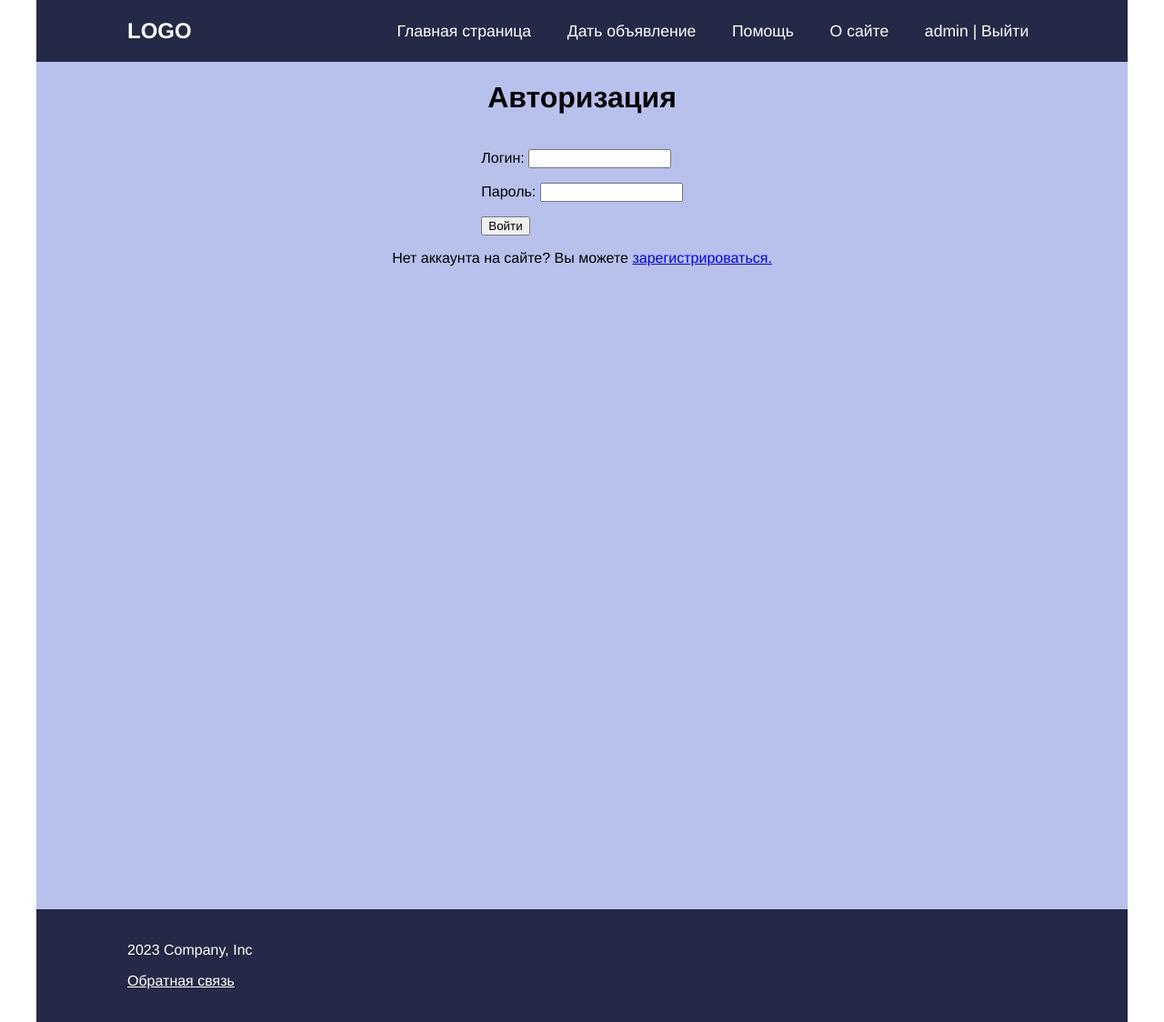
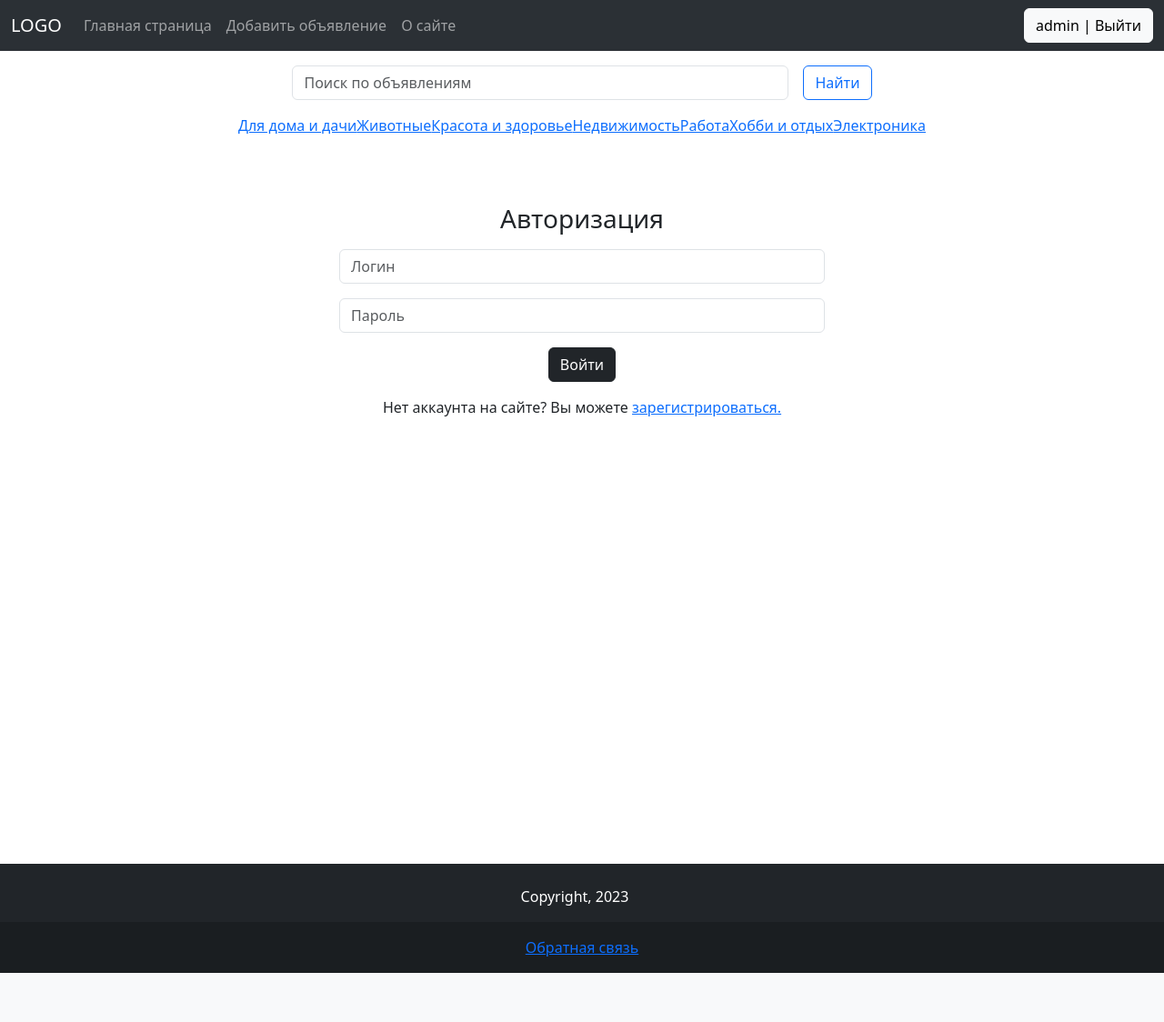
Before and after one commit to vtyurin89/Django_test2, a Django app: page /login/ in a window 1280 px wide. Shown: the whole page at 91% size. After the commit the page ends 1070 px from the top, so only its background shows below. Run offline with Django 4.2, Linux system fonts and the light colour scheme; a user stored in the database is signed in; data comes from the database, SQL or seed files in the repository; both versions use the stored data as it was after the commit; some libraries are stand-ins or nearby versions.

Commit message:
Version 0.15

```diff
--- a/adpage/adpage/settings.py
+++ b/adpage/adpage/settings.py
@@ -38,6 +38,7 @@ INSTALLED_APPS = [
     'django.contrib.sessions',
     'django.contrib.messages',
     'django.contrib.staticfiles',
+    'bootstrap5',
     'debug_toolbar',
     'captcha',
     'ads.apps.AdsConfig',
--- a/adpage/ads/forms.py
+++ b/adpage/ads/forms.py
@@ -7,25 +7,32 @@ from captcha.fields import CaptchaField
 from .models import *
 
 class AddPostForm(forms.ModelForm):
-    def __init__(self, *args, **kwargs):
-        super().__init__(*args, **kwargs)
+   def __init__(self, *args, **kwargs):
+       super().__init__(*args, **kwargs)
+   captcha = CaptchaField(label='Код с картинки')
 
-    class Meta:
-        model = Ad
-        fields = ['title', 'slug', 'content', 'price', 'cat', 'is_published']
+   class Meta:
+       model = Ad
+       fields = ['title', 'slug', 'content', 'price', 'cat']
+       widgets = {'title': forms.TextInput(attrs={'class': 'form-control'}),
+                  'slug': forms.TextInput(attrs={'class': 'form-control'}),
+                  'content': forms.Textarea(attrs={'class': 'form-control'}),
+                  'price': forms.TextInput(attrs={'class': 'form-control'}),
+                  'cat': forms.Select(attrs={'class': 'form-select'}),
+}
 
-    def clean_title(self):
-        title = self.cleaned_data['title']
-        if len(title) > 200:
-            raise ValidationError('Максимальная длина названия - 200 символов')
-        return title
+   def clean_title(self):
+       title = self.cleaned_data['title']
+       if len(title) > 200:
+           raise ValidationError('Максимальная длина названия - 200 символов')
+       return title
 
 
 class RegisterUserForm(UserCreationForm):
-    username = forms.CharField(label='Логин', widget=forms.TextInput(attrs={'class': 'form-input'}))
-    email = forms.EmailField(label='Email', widget=forms.EmailInput(attrs={'class': 'form-input'}))
-    password1 = forms.CharField(label='Пароль', widget=forms.PasswordInput(attrs={'class': 'form-input'}))
-    password2 = forms.CharField(label='Повторите пароль', widget=forms.PasswordInput(attrs={'class': 'form-input'}))
+    username = forms.CharField(label='Логин', widget=forms.TextInput(attrs={'class': 'form-control', 'placeholder': 'Логин'}))
+    email = forms.EmailField(label='Email', widget=forms.EmailInput(attrs={'class': 'form-control', 'placeholder': 'E-mail'}))
+    password1 = forms.CharField(label='Пароль', widget=forms.PasswordInput(attrs={'class': 'form-control', 'placeholder': 'Пароль'}))
+    password2 = forms.CharField(label='Повторите пароль', widget=forms.PasswordInput(attrs={'class': 'form-control', 'placeholder': 'Повторите пароль'}))
     captcha = CaptchaField(label='Код с картинки')
 
     class Meta:
@@ -34,12 +41,12 @@ class RegisterUserForm(UserCreationForm):
 
 
 class LoginUserForm(AuthenticationForm):
-    username = forms.CharField(label='Логин', widget=forms.TextInput(attrs={'class': 'form-input'}))
-    password = forms.CharField(label='Пароль', widget=forms.PasswordInput(attrs={'class': 'form-input'}))
+    username = forms.CharField(label='Логин', widget=forms.TextInput(attrs={'class': 'form-control', 'placeholder': 'Логин'}))
+    password = forms.CharField(label='Пароль', widget=forms.PasswordInput(attrs={'class': 'form-control', 'placeholder': 'Пароль'}))
 
 
 class ContactForm(forms.Form):
-    name = forms.CharField(label='Имя', max_length=255)
-    email = forms.EmailField(label='Email')
-    content = forms.CharField(label='Сообщение', widget=forms.Textarea(attrs={'cols': 60, 'rows': 10}))
+    name = forms.CharField(label='Имя', max_length=255, widget=forms.TextInput(attrs={'class': 'form-control'}))
+    email = forms.EmailField(label='Email', widget=forms.TextInput(attrs={'class': 'form-control'}))
+    content = forms.CharField(label='Сообщение', widget=forms.Textarea(attrs={'cols': 60, 'rows': 10, 'class': 'form-control', 'placeholder': 'О чём вы хотели бы нам сообщить?'}))
     captcha = CaptchaField(label='Код с картинки')
--- a/adpage/ads/models.py
+++ b/adpage/ads/models.py
@@ -5,7 +5,7 @@ from django.urls import reverse
 # Create your models here.
 class Ad(models.Model):
     title = models.CharField(max_length=255, verbose_name='Товар')
-    slug = models.SlugField(max_length=100, unique=True, db_index=True, verbose_name='URL')
+    slug = models.SlugField(max_length=100, unique=True, db_index=True, verbose_name='Slug-значение')
     content = models.TextField(blank=True, verbose_name='Описание')
     price = models.FloatField(blank=True, verbose_name='Цена')
     time_published = models.DateTimeField(auto_now_add=True, verbose_name='Опубликовано')
--- a/adpage/ads/static/ads/css/styles.css
+++ /dev/null
@@ -1,150 +0,0 @@
-* {
-    box-sizing: border-box;
-    font-family: 'Helvetica'
-}
-
-body{
-    max-width: 1200px;
-    margin: auto;
-}
-
-header {
-    top: 0;
-    left: 0;
-    right: 0;
-    width: 100%;
-    padding: 20px 100px;
-    background-color: #232946;
-    display: flex;
-    justify-content: space-between;
-    align-items: center;
-}
-
-.btn-login {
-    width: 100px;
-    height: 40px;
-    border: 1px solid white;
-    border-radius: 6px;
-    font-size: 1.1em;
-    font-weight: 500;
-    margin-left: 1em;
-}
-
-.btn-login:hover {
-    background-color: #eebbc3;
-    color: #232946;
-}
-
-.btn-login:active {
-    box-shadow: inset -2px -2px 3px rgba(255, 255, 255, 0.6), inset 2px 2px 3px rgba(0, 0, 0, 0.6);
-}
-
-.logo a {
-    color: white;
-    font-weight: 700;
-    padding: 0;
-    margin: 0;
-    text-decoration: none;
-}
-
-header h2 {
-    margin: 0;
-}
-
-.menu a {
-    color: white;
-    margin-left: 1em;
-    font-size: 1.1em;
-    text-decoration: none;
-    font-weight: 500;
-    padding: 0.5em;
-}
-
-.menu a:hover{
-    background-color: #eebbc3;
-    border-radius: 6px;
-    color: #232946;
-}
-
-.menu a:active {
-    box-shadow: inset -2px -2px 3px rgba(255, 255, 255, 0.6), inset 2px 2px 3px rgba(0, 0, 0, 0.6);
-}
-
-.categories {
-    width: 100%;
-    padding: 5px 200px;
-    display: grid;
-    grid-template-columns: repeat(5, 1fr);
-    grid-gap: 5px;
-}
-
-.categories a {
-    text-decoration: none;
-    text-align: center
-}
-
-.mainlist {
-    padding: 1em 1em;
-    list-style-type: none;
-}
-
-.mainlist li {
-    text-decoration: none;
-}
-
-.mainthing {
-    background-color: #b8c1ec;
-    min-height: 1000px;
-    padding-bottom: 1em;
-}
-
-.title{
-    margin-left: 1em;
-}
-
-.new-ad {
-    display:table;
-    margin:auto;
-}
-
-.new-ad-p {
-    text-align: center;
-}
-
-.about {
-    margin: 1em 1em;
-}
-
-.paginator ul li {
-    display: inline;
-}
-
-.paginator ul li{
-    font-size: 1.1em;
-    margin-right: 0.625%;
-}
-
-.register {
-    display:table;
-    margin:auto;
-}
-
-.register-h {
- text-align: center;
-}
-
-.container {
-
-}
-
-footer {
-    background-color: #232946;
-    margin: 0px;
-    padding: 20px 100px;
-    min-height: 100px;
-    color: white;
-}
-
-footer a {
-    color: white;
-}
--- a/adpage/ads/templates/ads/about.html
+++ b/adpage/ads/templates/ads/about.html
@@ -4,7 +4,9 @@
 
 {% block content %}
 <div class="about">
-<h2>Информация о нашем замечательном сайте</h2>
+<h2 class="mt-4">Информация о нашем замечательном сайте</h2>
+<p>Lorem ipsum dolor sit amet, consectetur adipiscing elit, sed do eiusmod tempor incididunt ut labore et dolore magna aliqua. Ut enim ad minim veniam, quis nostrud exercitation ullamco laboris nisi ut aliquip ex ea commodo consequat. Duis aute irure dolor in reprehenderit in voluptate velit esse cillum dolore eu fugiat nulla pariatur. Excepteur sint occaecat cupidatat non proident, sunt in culpa qui officia deserunt mollit anim id est laborum.</p>
+<p>Lorem ipsum dolor sit amet, consectetur adipiscing elit, sed do eiusmod tempor incididunt ut labore et dolore magna aliqua. Ut enim ad minim veniam, quis nostrud exercitation ullamco laboris nisi ut aliquip ex ea commodo consequat. Duis aute irure dolor in reprehenderit in voluptate velit esse cillum dolore eu fugiat nulla pariatur. Excepteur sint occaecat cupidatat non proident, sunt in culpa qui officia deserunt mollit anim id est laborum.</p>
 <p>Lorem ipsum dolor sit amet, consectetur adipiscing elit, sed do eiusmod tempor incididunt ut labore et dolore magna aliqua. Ut enim ad minim veniam, quis nostrud exercitation ullamco laboris nisi ut aliquip ex ea commodo consequat. Duis aute irure dolor in reprehenderit in voluptate velit esse cillum dolore eu fugiat nulla pariatur. Excepteur sint occaecat cupidatat non proident, sunt in culpa qui officia deserunt mollit anim id est laborum.</p>
 </div>
 {% endblock %}
--- a/adpage/ads/templates/ads/base.html
+++ b/adpage/ads/templates/ads/base.html
@@ -1,27 +1,80 @@
 {% load static %}
+{% load bootstrap5 %}
+  {% bootstrap_css %}
+  {% bootstrap_javascript %}
+
 <!DOCTYPE html>
 <html>
     <head>
         <title>{% block title %}{% endblock title %}</title>
         <meta charset="UTF-8" http-equiv="Content-Type" content="text/html">
+        <link href="https://cdn.jsdelivr.net/npm/bootstrap@5.3.0-alpha3/dist/css/bootstrap.min.css" rel="stylesheet" integrity="sha384-KK94CHFLLe+nY2dmCWGMq91rCGa5gtU4mk92HdvYe+M/SXH301p5ILy+dN9+nJOZ" crossorigin="anonymous">
+        <script src="https://kit.fontawesome.com/c8b9ec75e5.js" crossorigin="anonymous"></script>
+        <script defer src="https://cdn.jsdelivr.net/npm/bootstrap@5.3.0-alpha3/dist/js/bootstrap.bundle.min.js" integrity="sha384-ENjdO4Dr2bkBIFxQpeoTz1HIcje39Wm4jDKdf19U8gI4ddQ3GYNS7NTKfAdVQSZe" crossorigin="anonymous"></script>
         <link type="text/css" rel="stylesheet" href="{% static 'ads/css/styles.css' %}">
-        <meta name="viewport" content="width=device-width, initial-scale=1.0">
+
+        <meta name="viewport" content="width=device-width, initial-scale=1">
     </head>
+
     <body>
-        <div class="mainthing">
-        <header>
-                <h2 class="logo" ><a href="{% url 'index' %}">LOGO</a></h2>
-            <nav class="menu">
-                {% for item in menu %}
-                    <a href="{% url item.url_name %}">{{ item.title }}</a>
-                {% endfor %}
-                {% if request.user.is_authenticated %}
-                <a href="{% url 'logout' %}">{{ user.username }} | Выйти</a>
+            <!-- Navbar -->
+                <nav class="navbar bg-dark bg-body-tertiary navbar-expand-lg" data-bs-theme="dark">
+                     <div class="container-fluid">
+        <a class="navbar-brand" href="{% url 'index' %}">LOGO</a>
+        <button class="navbar-toggler" type="button" data-bs-toggle="collapse" data-bs-target="#navbarNav" aria-controls="navbarNav" aria-expanded="false" aria-label="Toggle navigation">
+          <span class="navbar-toggler-icon"></span>
+        </button>
+        <div class="collapse navbar-collapse" id="navbarNav">
+          <ul class="navbar-nav">
+              {% for item in menu %}
+              {% if item.menu_pos == in_menu %}
+              <li class="nav-item">
+                    <a class="nav-link active" aria-current="page" href="{% url item.url_name %}">{{ item.title }}</a>
+              </li>
+              {% else %}
+              <li class="nav-item">
+                    <a class="nav-link" href="{% url item.url_name %}">{{ item.title }}</a>
+              </li>
+              {% endif %}
+              {% endfor %}
+          </ul>
+        </div>
+                     {% if request.user.is_authenticated %}
+                <button class="btn btn-light" onclick="location.href='{% url 'logout' %}'" type="button">{{ user.username }} | Выйти</button>
                 {% else %}
-                <button class="btn-login" onclick="location.href='{% url 'login' %}'" type="button">Войти</button>
+                <button class="btn btn-light" onclick="location.href='{% url 'login' %}'" type="button">Войти</button>
                 {% endif %}
-            </nav>
+        </div>
+        </nav>
         </header>
+
+
+        <!-- End Navbar -->
+
+        <main role="main" class="container">
+
+        <!-- Search -->
+            <nav>
+            <div class="mainthing">
+            <div class="container mt-3">
+        <form class="d-flex justify-content-center" role="search">
+        <div class="w-50"><input class="form-control me-3" type="search" placeholder="Поиск по объявлениям" aria-label="Search"></div>
+        <button class="btn btn-outline-primary ms-3" type="submit">Найти</button>
+        </form>
+        </div>
+        </nav>
+
+        <!-- Categories -->
+        <div class="container mt-3">
+        <div class="d-flex flex-row justify-content-center flex-wrap">
+        {% for cat in cats %}
+        {% if cat.ad__count > 0 %}
+            <a href="{{ cat.get_absolute_url }}">{{ cat.title }}</a>
+        {% endif %}
+        {% endfor %}
+        </div>
+        </div>
+
         {% block content %}
         {% endblock content %}
 
@@ -29,53 +82,58 @@
           Pagination variable in utils.py.
           -->
         {% if page_obj.has_other_pages %}
-        <nav class="paginator">
-        <ul>
+        <nav aria-label="page navigation" class="mt-3">
+        <ul class="pagination">
         {% if page_obj.has_previous %}
         {% if page_obj.previous_page_number != 1 %}
-        <li>
-            <a href="?page=1">&lt&lt</a>
+        <li class="page-item">
+            <a class="page-link" href="?page=1">&lt&lt</a>
         </li>
         {% endif %}
-        <li>
-            <a href="?page={{ page_obj.previous_page_number }}">&lt</a>
+        <li class="page-item">
+            <a class="page-link" href="?page={{ page_obj.previous_page_number }}">&lt</a>
         </li>
         {% endif %}
 
         {% for page in paginator.page_range %}
         {% if page_obj.number == page %}
-        <li>
-            {{ page }}
+        <li class="page-item">
+            <a class="page-link" style="color:black; text-decoration: none;">{{ page }}</a>
         </li>
         {% elif page >= page_obj.number|add:-2 and page <= page_obj.number|add:2 %}
         <li class="page-num">
-            <a href="?page={{ page }}">{{ page }}</a>
+            <a class="page-link" href="?page={{ page }}">{{ page }}</a>
         </li>
         {% endif %}
         {% endfor %}
 
         {% if page_obj.has_next %}
-        <li>
-            <a href="?page={{ page_obj.next_page_number }}">&gt</a>
+        <li class="page-item">
+            <a class="page-link" href="?page={{ page_obj.next_page_number }}">&gt</a>
         </li>
         {% if page_obj.next_page_number != paginator.num_pages %}
-        <li>
-        <a href="?page={{ paginator.num_pages }}">&gt&gt</a>
+        <li class="page-item">
+        <a class="page-link" href="?page={{ paginator.num_pages }}">&gt&gt</a>
         </li>
         {% endif %}
         {% endif %}
         </ul>
         </nav>
         {% endif %}
+        </div>
+        </main>
 
-        </div>
-
-    <div class="container">
-  <footer>
-    <p ">2023 Company, Inc</p>
-    <p><a href="{% url 'contact' %}">Обратная связь</a></p>
+        <!-- Footer  -->
+    <footer class="bg-dark text-center text-white">
+     <div class="container p-4 pb-0">
+    <!-- Section: Social media -->
+    <section class="">
+       <p class="d-flex justify-content-center align-items-center">
+          <span class="me-3">Copyright, 2023</span>
+        </p>
+    </section>
+  </div>
+  <div class="text-center p-3" style="background-color: rgba(0, 0, 0, 0.2);"><a href="{% url 'contact' %}">Обратная связь</a></div>
   </footer>
-</div>
-
     </body>
 </html>
--- a/adpage/ads/templates/ads/category.html
+++ b/adpage/ads/templates/ads/category.html
@@ -3,7 +3,7 @@
 {% block title %} {{ title }}{% endblock %}
 
 {% block content %}
-<h2>{{ title }}</h2>
+<h2 class="mt-3">{{ title }}</h2>
 <ul class="mainlist">
 {% for item in ads %}
     <li>
--- a/adpage/ads/templates/ads/login.html
+++ b/adpage/ads/templates/ads/login.html
@@ -1,19 +1,35 @@
 {% extends 'ads/base.html' %}
+
+{% load bootstrap5 %}
+  {% bootstrap_css %}
+  {% bootstrap_javascript %}
 
 {% block title %} {{ title }}{% endblock %}
 
 {% block content %}
-<h1 class="register-h">{{ title }}</h1>
-<form class="register" method="post">
+<div class="center-vertical">
+
+    <div class="container h-100">
+    <div class="row align-items-center h-50">
+        <div class="col-6 mx-auto">
+
+<div class="text-center">
+    <h1 class="h3 mb-3 font-weight-normal">{{ title }}</h1>
+<form class="form-signin" method="post">
     {% csrf_token %}
 
     <div>{{ form.non_field_errors }}</div>
     {% for part in form %}
-    <p><label for="{{ part.id_for_label }}"> {{ part.label }}: </label>{{ part }} </p>
+    <p>{{ part }} </p>
     <div>{{ part.errors }}</div>
     {% endfor %}
 
-    <button type="submit">Войти</button>
+    <button type="submit" class="btn btn-dark btn-primary btn-block">Войти</button>
 </form>
 <p class="register-h">Нет аккаунта на сайте? Вы можете <a href="{% url 'register' %}">зарегистрироваться.</a></p>
+    </div>
+    </div>
+</div>
+    </div>
+</div>
 {% endblock %}
--- a/adpage/ads/templates/ads/show_ad.html
+++ b/adpage/ads/templates/ads/show_ad.html
@@ -3,7 +3,7 @@
 {% block title %}{{ title }}{% endblock %}
 
 {% block content %}
-<h2>{{ ad.title }}</h2>
+<h2 class="mt-3">{{ ad.title }}</h2>
 <p>{{ ad.content|linebreaks }}</p>
 <p> Цена: {{ ad.price }} рублей</p>
 <p> Категория: <a href="{{ ad_cat.get_absolute_url }}">{{ad.cat}}</a></p>
--- a/adpage/ads/views.py
+++ b/adpage/ads/views.py
@@ -22,7 +22,7 @@ class AdHomepage(DataMixin, ListView):
 
     def get_context_data(self, *, object_list=None, **kwargs):
         context = super().get_context_data(**kwargs)
-        c_def = self.get_user_context(title='Главная страница')
+        c_def = self.get_user_context(title='Главная страница', in_menu=1)
         return context | c_def
 
     def get_queryset(self):
@@ -37,7 +37,7 @@ class AdNew(LoginRequiredMixin, DataMixin, CreateView):
 
     def get_context_data(self, *, object_list=None, **kwargs):
         context = super().get_context_data(**kwargs)
-        c_def = self.get_user_context(title='Добавить объявление')
+        c_def = self.get_user_context(title='Добавить объявление', in_menu=2)
         return context | c_def
 
 def help(request):
@@ -46,7 +46,7 @@ def help(request):
 
 
 def about(request):
-    context = {'menu': menu}
+    context = {'menu': menu, 'title': 'О сайте', 'in_menu': 3}
     return render(request, 'ads/about.html', context)
 
 
```
Also changed, not shown: adpage/ads/templates/ads/contact.html (+7 -4 lines), adpage/ads/templates/ads/index.html (+20 -18 lines), adpage/ads/templates/ads/new.html (+11 -4 lines), adpage/ads/templates/ads/register.html (+19 -4 lines), adpage/ads/utils.py (+4 -5 lines), adpage/db.sqlite3.
